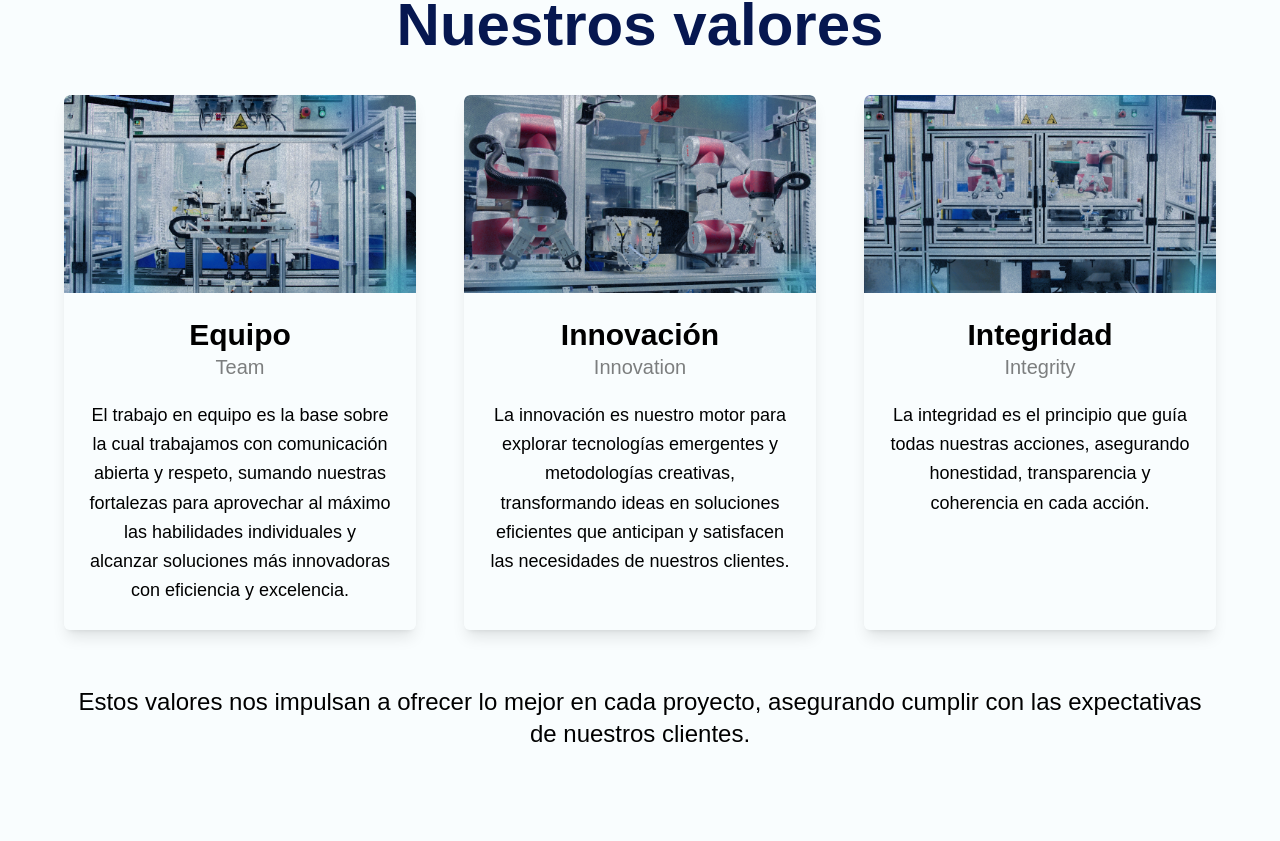
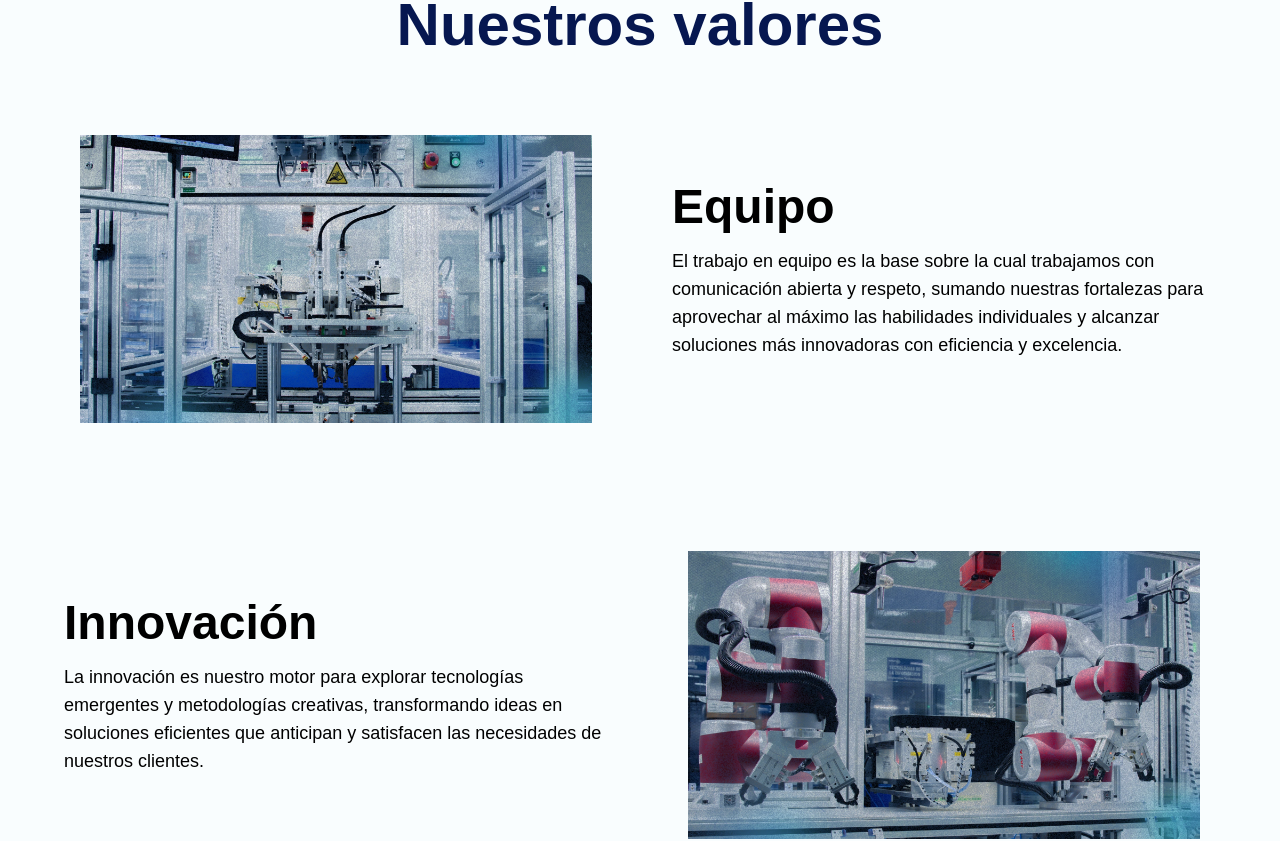
Before and after one commit to phot8can/p8_HCO-Tecnologia, a React (Vite) app: page /about in a window 1280 px wide. Shown: the part 1751-2592 px from the top of the page. Built offline with nearby package versions, Linux system fonts and the light colour scheme.

Commit message:
feat: update the default video in the Services page with dynamic content loading and update Enterprise Values component.

```diff
--- a/src/components/enterprice_values.jsx
+++ b/src/components/enterprice_values.jsx
@@ -22,24 +22,19 @@ function enterprice_values() {
   return (
     <>
       {/* Valores */}
-      <section
-        className=" lg:px-16 max-w-7xl mx-auto  text-center"
-        data-aos="fade-up"
-      >
-        <h2 className="text-6xl font-bold text-blue mb-10 ">Nuestros valores</h2>
-        <div
-          className="grid md:grid-cols-3 gap-12"
-          onContextMenu={(e) => e.preventDefault()}
-        >
+      <section className="max-w-7xl mx-auto px-4 sm:px-8 md:px-12 lg:px-16" data-aos="fade-up">
+        <h2 className="text-6xl font-bold text-center text-blue mb-20">Nuestros valores</h2>
+
+        <div className="flex flex-col gap-24 md:gap-32">
           {/* Equipo */}
-          <div className="rounded-md shadow-lg flex flex-col items-center overflow-hidden transform transition duration-300">
-            <div className="max-h-1/4 overflow-hidden bg-blue-900">
+          <div className="grid md:grid-cols-2 gap-10 md:gap-16 items-center">
+            <div className="flex justify-center items-center">
               <img
                 src={valoresImg.equipo}
                 alt="Equipo"
                 loading="lazy"
                 decoding="async"
-                className="w-full h-full object-contain select-none rounded-t-md"
+                className="object-contain select-none w-full h-auto max-w-[28rem] sm:max-w-[32rem]"
                 style={{
                   WebkitUserDrag: "none",
                   KhtmlUserDrag: "none",
@@ -48,10 +43,13 @@ function enterprice_values() {
                 }}
               />
             </div>
-            <div className="p-6">
-              <h3 className="text-3xl font-semibold text-gray-900">Equipo</h3>
-              <p className="text-xl text-black/50 mb-5">Team</p>
-              <p className="text-gray-700 text-lg leading-relaxed">
+            <div>
+              <div className="flex gap-2 flex-col">
+                <h3 className="text-5xl font-bold text-black mb-4">
+                  Equipo
+                </h3>
+              </div>
+              <p className="text-black text-base sm:text-lg leading-relaxed mb-4">
                 El trabajo en equipo es la base sobre la cual trabajamos con
                 comunicación abierta y respeto, sumando nuestras fortalezas para
                 aprovechar al máximo las habilidades individuales y alcanzar
@@ -61,14 +59,27 @@ function enterprice_values() {
           </div>
 
           {/* Innovación */}
-          <div className="rounded-md shadow-lg flex flex-col items-center overflow-hidden transform transition duration-300">
-            <div className="max-h-1/2 overflow-hidden bg-blue-900">
+          <div className="grid md:grid-cols-2 gap-10 md:gap-16 items-center">
+            <div className="order-2 md:order-1">
+              <div className="flex gap-2 flex-col">
+                <h3 className="text-5xl font-bold text-black mb-4">
+                  Innovación
+                </h3>
+              </div>
+              <p className="text-black text-base sm:text-lg leading-relaxed mb-4">
+                La innovación es nuestro motor para explorar tecnologías
+                emergentes y metodologías creativas, transformando ideas en
+                soluciones eficientes que anticipan y satisfacen las necesidades
+                de nuestros clientes.
+              </p>
+            </div>
+            <div className="order-1 md:order-2 flex justify-center items-center">
               <img
                 src={valoresImg.innovacion}
                 alt="Innovación"
                 loading="lazy"
                 decoding="async"
-                className="w-full h-full object-contain select-none rounded-t-md"
+                className="object-contain select-none w-full h-auto max-w-[28rem] sm:max-w-[32rem]"
                 style={{
                   WebkitUserDrag: "none",
                   KhtmlUserDrag: "none",
@@ -77,29 +88,17 @@ function enterprice_values() {
                 }}
               />
             </div>
-            <div className="p-6">
-              <h3 className="text-3xl font-semibold text-gray-900">
-                Innovación
-              </h3>
-              <p className="text-xl text-black/50 mb-5">Innovation</p>
-              <p className="text-gray-700 text-lg leading-relaxed">
-                La innovación es nuestro motor para explorar tecnologías
-                emergentes y metodologías creativas, transformando ideas en
-                soluciones eficientes que anticipan y satisfacen las necesidades
-                de nuestros clientes.
-              </p>
-            </div>
           </div>
 
-          {/* Integridad*/}
-          <div className="rounded-md shadow-lg flex flex-col items-center overflow-hidden transform transition duration-300">
-            <div className="max-h-1/4 overflow-hidden bg-blue-900">
+          {/* Integridad */}
+          <div className="grid md:grid-cols-2 gap-10 md:gap-16 items-center">
+            <div className="flex justify-center items-center">
               <img
                 src={valoresImg.integridad}
                 alt="Integridad"
                 loading="lazy"
                 decoding="async"
-                className="w-full h-full object-contain select-none rounded-t-md"
+                className="object-contain select-none w-full h-auto max-w-[28rem] sm:max-w-[32rem]"
                 style={{
                   WebkitUserDrag: "none",
                   KhtmlUserDrag: "none",
@@ -108,12 +107,13 @@ function enterprice_values() {
                 }}
               />
             </div>
-            <div className="p-6">
-              <h3 className="text-3xl font-semibold text-gray-900">
-                Integridad
-              </h3>
-              <p className="text-xl text-black/50 mb-5">Integrity</p>
-              <p className="text-gray-700 text-lg leading-relaxed">
+            <div>
+              <div className="flex gap-2 flex-col">
+                <h3 className="text-5xl font-bold text-black mb-4">
+                  Integridad
+                </h3>
+              </div>
+              <p className="text-black text-base sm:text-lg leading-relaxed mb-4">
                 La integridad es el principio que guía todas nuestras acciones,
                 asegurando honestidad, transparencia y coherencia en cada
                 acción.
@@ -122,7 +122,7 @@ function enterprice_values() {
           </div>
         </div>
 
-        <p className="text-center text-gray-600 mt-14 max-w-6xl text-2xl mx-auto">
+        <p className="text-center text-gray-600 mt-20 max-w-6xl text-2xl mx-auto">
           Estos valores nos impulsan a ofrecer lo mejor en cada proyecto,
           asegurando cumplir con las expectativas de nuestros clientes.
         </p>
--- a/src/pages/services.jsx
+++ b/src/pages/services.jsx
@@ -12,7 +12,7 @@ import {
 } from "react-icons/hi";
 import { HiOutlineBolt } from "react-icons/hi2";
 import { FaChevronDown } from "react-icons/fa";
-import testVideo from "@assets/video/test.mp4";
+import testVideo from "@assets/video/test.webm";
 
 function Services() {
   const [showreelImg, setShowreelImg] = useState([]);
```
